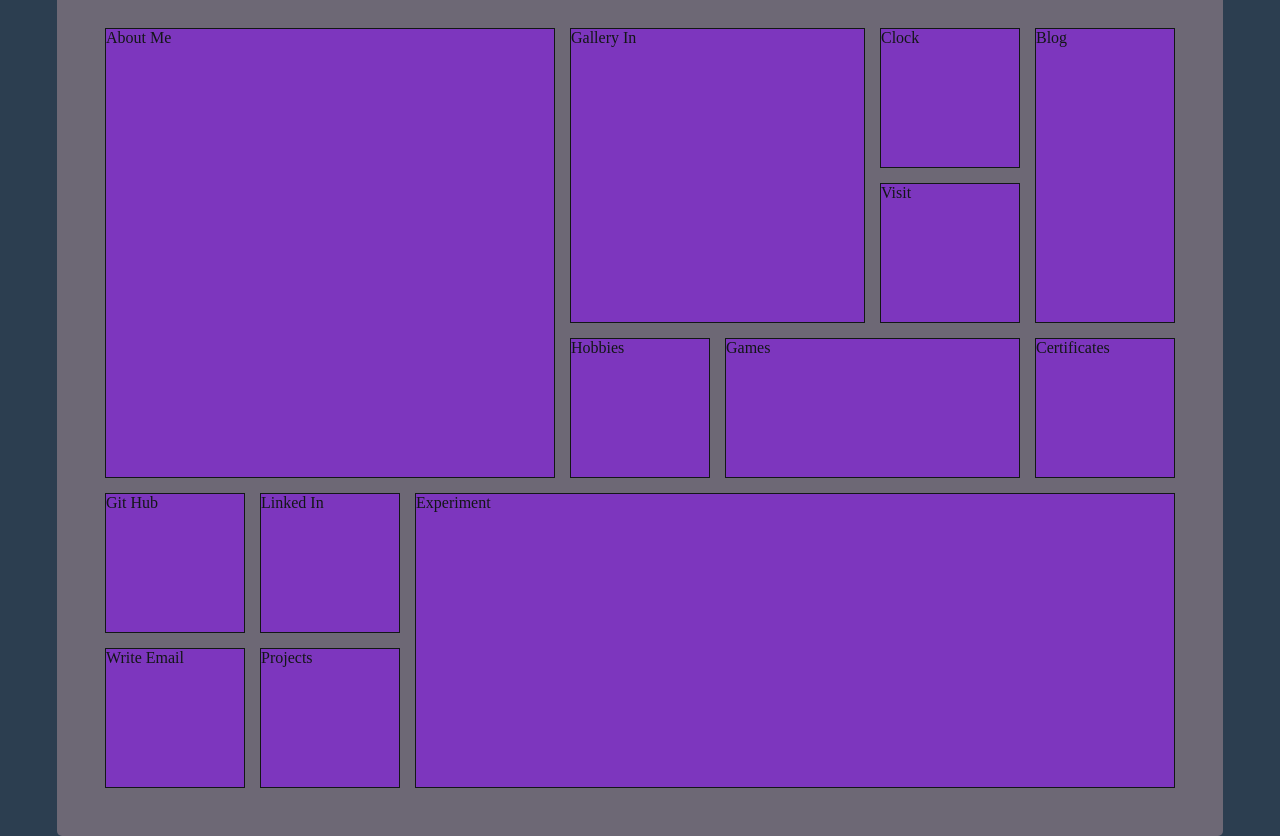
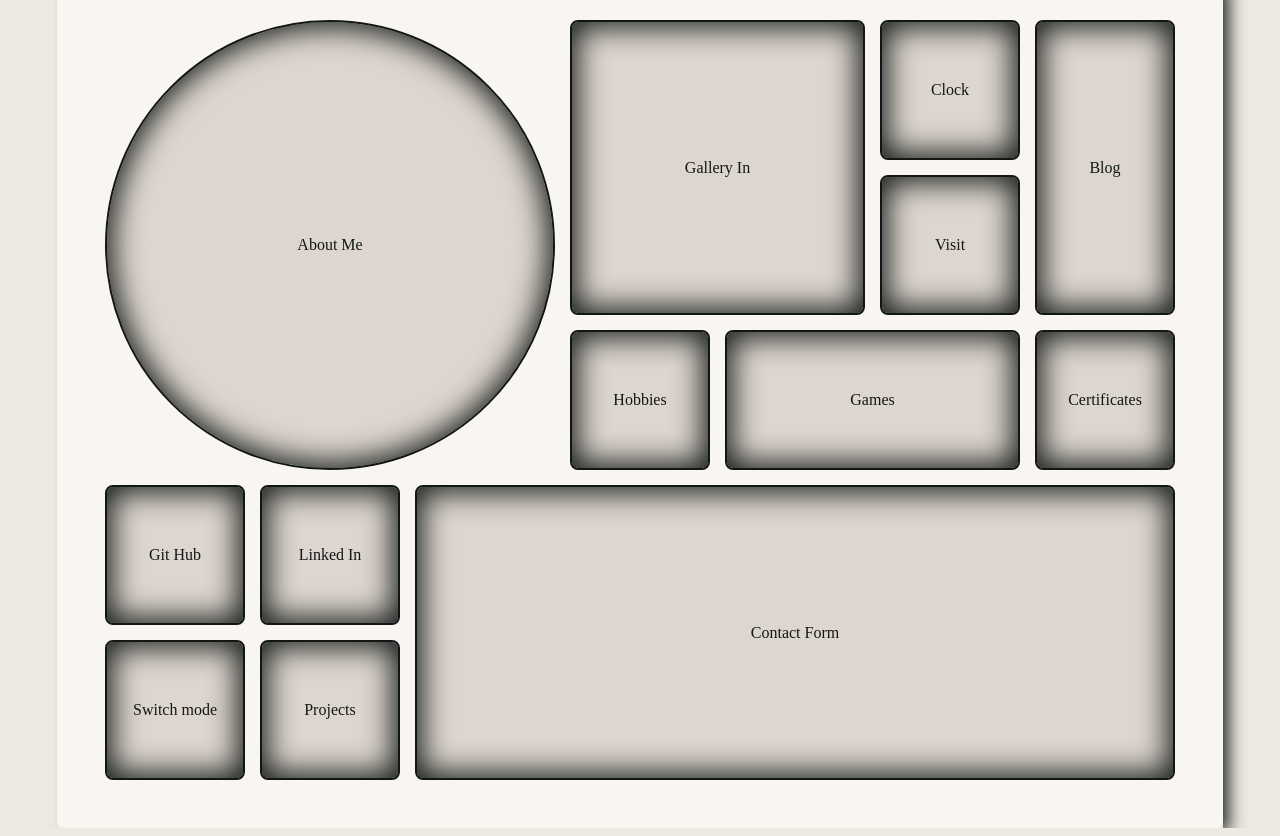
Before and after one commit to Marcin-Matczak/my_profile_website, a website: page src/index.html in a window 1280 px wide. Drawn offline with Linux system fonts and the light colour scheme.

Commit message:
Extension of the layout and structure of sass files

```diff
--- a/src/index.html
+++ b/src/index.html
@@ -19,10 +19,10 @@
         <div class="box box-2">Gallery In</div>
         <div class="box box-3">Git Hub</div>
         <div class="box box-4">Linked In</div>
-        <div class="box box-5">Experiment</div>
+        <div class="box box-5">Contact Form</div>
         <div class="box box-6">Visit</div>
         <div class="box box-7">Clock</div>
-        <div class="box box-8">Write Email</div>
+        <div class="box box-8">Switch mode</div>
         <div class="box box-9">Projects</div>
         <div class="box box-10">Games</div>
         <div class="box box-11">Blog</div>
--- a/src/stylesheets/sass/partials/_boxes.scss
+++ b/src/stylesheets/sass/partials/_boxes.scss
@@ -1,22 +1,8 @@
-@media (min-width: 0) {
+@media (min-width: map-get($breakpoints, "xs")) {
 
-    .home {
+  .container {
+    @include grid-layout(3, 6, 100px, 5px);
     padding: $base-size;
-        background: $color-dark-main;
-        border-radius: 5px;
-        color: $color_dark-text;
-    }
-
-    .container{
-        display: grid;
-        grid-template-columns: repeat(3, 100px);
-        grid-template-rows: repeat(6, 100px);
-        gap: 5px;
-    }
-
-    .box {
-        background-color: $color-dark-primary;
-        border: solid 1px;
   }
 
   .box-1 {
@@ -85,25 +71,11 @@
   }
 }
 
-@media (min-width: 576px) {
+@media (min-width: map-get($breakpoints, "sm")) {
 
-    .home {
-        padding: $base-size * 3;
-        background: $color-dark-secondary;
-        border-radius: 5px;
-        color: $color_dark-text;
-    }
-
-    .container{
-        display: grid;
-        grid-template-columns: repeat(3, 140px);
-        grid-template-rows: repeat(6, 140px);
-        gap: 10px;
-    }
-
-    .box {
-        background-color: $color-dark-primary;
-        border: solid 1px;
+  .container {
+    @include grid-layout(3, 6, 140px, 10px);
+    padding: $base-size * 1.5;
   }
 
   .box-1 {
@@ -172,25 +144,11 @@
   }
 }
 
-@media (min-width: 768px) {
+@media (min-width: map-get($breakpoints, "md")) {
 
-    .home {
+  .container {
+    @include grid-layout(6, 6, 110px, 8px);
     padding: $base-size * 2;
-        background: $color-dark-secondary;
-        border-radius: 5px;
-        color: $color-dark-background;
-    }
-
-    .container{
-        display: grid;
-        grid-template-columns: repeat(6, 110px);
-        grid-template-rows: repeat(6, 110px);
-        gap: 8px;
-    }
-
-    .box {
-        background-color: $color-light-main;
-        border: solid 1px;
   }
 
  .box-1 {
@@ -259,24 +217,11 @@
   }
 }
 
-@media (min-width: 992px) {
+@media (min-width: map-get($breakpoints, "lg")) {
 
-    .home {
+  .container {
+    @include grid-layout(7, 5, 120px, 10px);
     padding: $base-size * 2.5;
-        background: rgb(0, 0, 0);
-        border-radius: 5px;
-    }
-
-    .container{
-        display: grid;
-        grid-template-columns: repeat(7, 120px);
-        grid-template-rows: repeat(5, 120px);
-        gap: 10px;
-    }
-
-    .box {
-        background-color: $color-light-secondary;
-        border: solid 1px;
   }
 
   .box-1 {
@@ -346,25 +291,11 @@
 
 }
 
+@media (min-width: map-get($breakpoints, "xl")) {
 
-@media (min-width: 1200px) {
-
-    .home {
-        padding: ($base-size * 4);
-        background: $color-dark-secondary;
-        border-radius: 5px;
-    }
-
-    .container{
-        display: grid;
-        grid-template-columns: repeat(7, 140px);
-        grid-template-rows: repeat(5, 140px);
-        gap: 15px;
-    }
-
-    .box {
-        background-color: #7d36be;
-        border: solid 1px;
+  .container {
+    @include grid-layout(7, 5, 140px, 15px);
+    padding: $base-size * 4;
   }
 
   .box-1 {
--- a/src/stylesheets/sass/partials/_breakpoints.scss
+++ b/src/stylesheets/sass/partials/_breakpoints.scss
@@ -1,7 +1,39 @@
+/* RWD MAP */
+
 $breakpoints: (
-    "xs": 0,
-    "sm": 576px,
-    "md": 768px,
-    "lg": 992px,
-    "xl": 1200px,
+  "xs": 0,
+  "sm": 576px,
+  "md": 768px,
+  "lg": 992px,
+  "xl": 1200px,
 );
+
+@mixin xs {
+  @media (min-width: map-get($breakpoints, "xs")){
+    @content;
+  }
+}
+
+@mixin sm {
+  @media (min-width: map-get($breakpoints, "sm")){
+    @content;
+  }
+}
+
+@mixin md {
+  @media (min-width: map-get($breakpoints, "md")){
+    @content;
+  }
+}
+
+@mixin lg {
+  @media (min-width: map-get($breakpoints, "lg")){
+    @content;
+  }
+}
+
+@mixin xl {
+  @media (min-width: map-get($breakpoints, "xl")){
+    @content;
+  }
+}
--- a/src/stylesheets/sass/partials/_global.scss
+++ b/src/stylesheets/sass/partials/_global.scss
@@ -1,9 +1,34 @@
 *, *::before, *::after {
-    box-sizing: border-box;
+  box-sizing: border-box;
+}
+
+body {
+  @include center();
+  background-color: $bg-light;
+  box-shadow: 10px 10px 17px -5px $text-light;
+  margin: 0;
+}
+
+.home {
+  background: $home-light;
+  border-radius: $radius;
+
+  & .box {
+    @include flex(row, center, center);
+    background: $primary-light;
+    border: 2px solid $text-light;
+    border-radius: $radius;
+    color: $text-light;
+    box-shadow: inset 0px 0px 30px 5px $text-light;
+
+    &:first-child {
+      border-radius: 50%;
+    }
+
+    &:hover {
+      background: lighten($primary-light, 3%);
+      box-shadow: 0px 0px 15px 5px $text-light;
+      cursor: pointer;
+    }
   }
-
-  body {
-    @include flex(row, center, center);
-    background-color: #2c3e50;
-    height: 100vh;
 }
--- a/src/stylesheets/sass/partials/_settings.scss
+++ b/src/stylesheets/sass/partials/_settings.scss
@@ -2,30 +2,44 @@
 
 /* Variables */
 
-$color-light-background: #edebfa;
-$color-light-main: #b9B0D6;
-$color-light-primary: #dceaf9;
-$color-light-secondary: #f5cfe9;
-$color-light-text: #809bc4;
+$bg-light: #eeeae3;
+$home-light: #f9f6f2;
+$primary-light: #ddd6ce;
+$secondary-light: #e7d27c;
+$text-light: #121716;
 
-$color-dark-background: #121716;
-$color-dark-main: #171c2d;
-$color-dark-primary: #273248;
-$color-dark-secondary: #6d6875;
-$color_dark-text: #ffcdb2;
+$bg-dark: #121716;
+$home-dark: #171c2d;
+$primary-dark: #273248;
+$secondary-dark: #6d6875;
+$text-dark: #d4c2f0;
 
 $font-header: 'Montserrat', sans-serif;
 $font-text: 'Merriweather', serif;
 
 $base-size: 12px;
 
-$radius: 4px;
+$radius: 8px;
 
 /* Mixins */
 
+@mixin center() {
+    position: absolute;
+    left: 50%;
+    top: 50%;
+    transform: translate(-50%, -50%);
+  }
+
 @mixin flex($flex-direction, $align-items, $justify-content) {
-    display: flex;
-    flex-direction: $flex-direction;
-    align-items: $align-items;
-    justify-content: $justify-content;
+  display: flex;
+  flex-direction: $flex-direction;
+  align-items: $align-items;
+  justify-content: $justify-content;
 }
+
+@mixin grid-layout($col-value, $row-value, $px, $gap){
+  display: grid;
+  grid-template-columns: repeat($col-value, $px);
+  grid-template-rows: repeat($row-value, $px);
+  gap: $gap;
+}
--- a/src/stylesheets/sass/style.scss
+++ b/src/stylesheets/sass/style.scss
@@ -1,4 +1,5 @@
 @import 'partials/settings';
+@import 'partials/breakpoints';
 @import 'partials/global';
 @import 'partials/grid';
 @import 'partials/boxes';
```
Also changed, not shown: src/stylesheets/css/style.css, src/ts/app.ts (deleted), 1 other file. Lines whose indentation alone changed are shown as unchanged.
